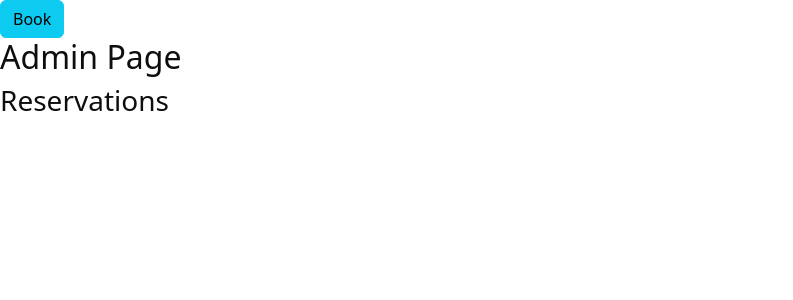
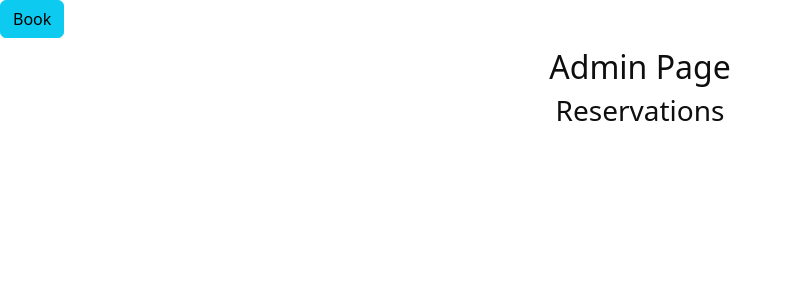
Before and after one commit to erenGuden/book-appointment, a React (Create React App) app: page /admin in a window 1280 px wide. Shown: the top 300 px of the page, without its empty margins (0-793 px from the left). Built offline with nearby package versions, Linux system fonts and the light colour scheme.

Commit message:
sort bookingData with Date and update styling of Admin page

```diff
--- a/src/Components/Admin.js
+++ b/src/Components/Admin.js
@@ -5,22 +5,44 @@ import { GlobalContext } from "../context/GlobalState";
 
 const Admin = () => {
   const { bookingData } = useContext(GlobalContext);
+  const sortedData = bookingData.sort((a, b) => {
+    if (a.date > b.date) return 1;
+    if (a.date < b.date) return -1;
+    return 0;
+  });
+  console.log(sortedData);
 
   return (
     <>
       <Link type="button" className="btn btn-info" to="/book">
         Book
       </Link>
-      <h2>Admin Page</h2>
-      <h3>Reservations</h3>
-      {bookingData.map((data, index) => (
-        <div key={index}>
-          Fullname: {data.name} <br></br> Email: {data.email} <br></br> Date:{" "}
-          {data.date} <br></br> Time:
-          {data.option}
-          <hr></hr>
-        </div>
-      ))}
+      <div
+        className="mx-auto col-md-3"
+        style={{ textAlign: "center", padding: "10px" }}
+      >
+        <h2>Admin Page</h2>
+        <h3>Reservations</h3>
+        {sortedData.map((data, index) => (
+          <div style={{ padding: "5px" }}>
+            <div
+              className="card border-success mb-3"
+              key={index}
+              style={{ padding: "5px" }}
+            >
+              <div
+                className="card-header bg-transparent border-success"
+                style={{ fontWeight: "bold", padding: "5px" }}
+              >
+                Booking of {data.name}
+              </div>
+              Fullname: {data.name} <br></br> Email: {data.email} <br></br>{" "}
+              Date: {data.date} <br></br> Time:
+              {data.option}
+            </div>
+          </div>
+        ))}
+      </div>
     </>
   );
 };
```
